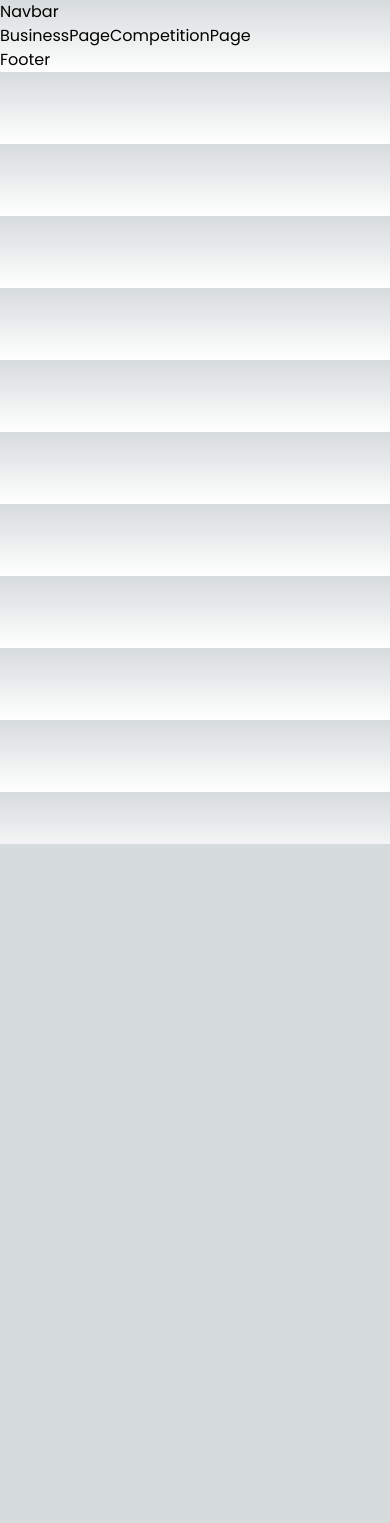
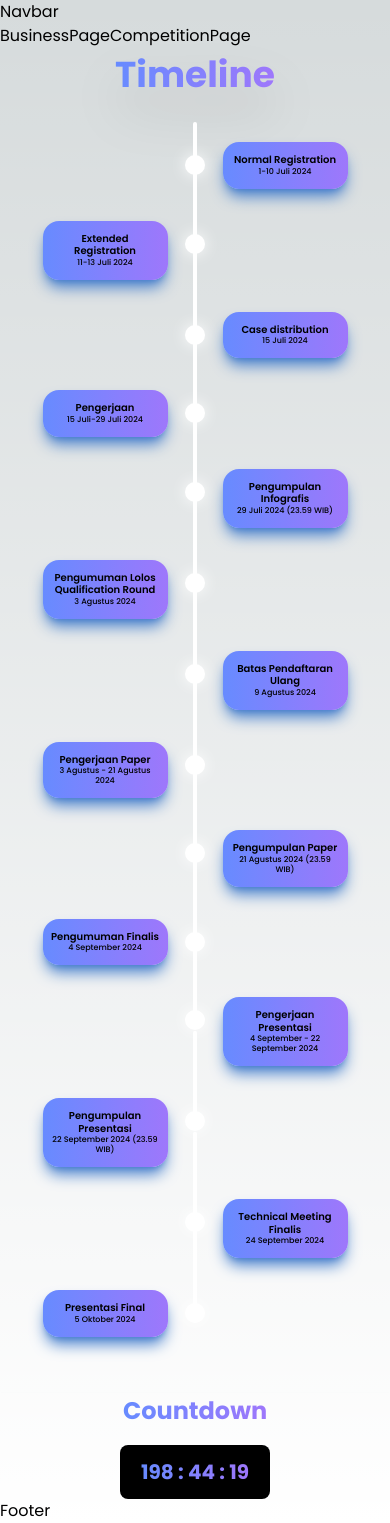
Before and after one commit to farrelathalla/INFEST-2024, a Next.js app: page /busincess-case-competition in a window 390 px wide. Before the commit the page ends 844 px from the top, so only its background shows below. Built offline with nearby package versions, Linux system fonts and the light colour scheme.

Commit message:
feat: add responsivity

```diff
--- a/app/busincess-case-competition/page.js
+++ b/app/busincess-case-competition/page.js
@@ -1,8 +1,33 @@
 import React from 'react'
+import TimelineList from '@/components/timeline/TimelineList'
+import TimelineItem from '@/components/timeline/TimelineItem'
+import Countdown from '@/components/countdown'
 
 const BusinessCaseCompetitionPage = () => {
   return (
-    <div>BusinessPageCompetitionPage</div>
+    <div className=' overflow-x-hidden'>
+      BusinessPageCompetitionPage
+      {/* Timeline */}
+      <TimelineList>
+        <TimelineItem date="1-10 Juli 2024" content="Normal Registration" />
+        <TimelineItem date="11-13 Juli 2024" content="Extended Registration" />
+        <TimelineItem date="15 Juli 2024" content="Case distribution" />
+        <TimelineItem date="15 Juli-29 Juli 2024" content="Pengerjaan" />
+        <TimelineItem date="29 Juli 2024 (23.59 WIB)" content="Pengumpulan Infografis" />
+        <TimelineItem date="3 Agustus 2024" content="Pengumuman Lolos Qualification Round" />
+        <TimelineItem date="9 Agustus 2024" content="Batas Pendaftaran Ulang" />
+        <TimelineItem date="3 Agustus - 21 Agustus 2024" content="Pengerjaan Paper" />
+        <TimelineItem date="21 Agustus 2024 (23.59 WIB)" content="Pengumpulan Paper" />
+        <TimelineItem date="4 September 2024" content="Pengumuman Finalis" />
+        <TimelineItem date="4 September - 22 September 2024" content="Pengerjaan Presentasi " />
+        <TimelineItem date="22 September 2024 (23.59 WIB)" content="Pengumpulan Presentasi" />
+        <TimelineItem date="24 September 2024 " content="Technical Meeting Finalis" />
+        <TimelineItem date="5 Oktober 2024" content="Presentasi Final" />
+      </TimelineList>
+
+      {/* Countdown */}
+      <Countdown date={"07/04/2024 23:59:59"}  />
+    </div>
   )
 }
 
--- a/app/equity-research-competition/page.js
+++ b/app/equity-research-competition/page.js
@@ -1,26 +1,29 @@
 import React from 'react'
 import TimelineList from '@/components/timeline/TimelineList'
-import TimelineItem from '@/components/timeline/TimelineItem';
+import TimelineItem from '@/components/timeline/TimelineItem'
 import Countdown from '@/components/countdown'
 
 const EquityResearchCompetitionPage = () => {
   return (
-    <div>
+    <div className=' overflow-x-hidden'>
+      EquityResearchCompetitionPage
       {/* Timeline */}
       <TimelineList>
-        <TimelineItem date="1-13 Juli 2024" content="Open Registration" />
+        <TimelineItem date="5-12 Juli 2024" content="Early-bird Registration" />
+        <TimelineItem date="13-20 Juli 2024" content="Normal Registration" />
+        <TimelineItem date="21-24 Juli 2024" content="Extended Registration" />
         <TimelineItem date="29 Juli-29 Agustus 2024" content="Pengerjaan Paper" />
-        <TimelineItem date="29 Agustus 2024 (23.59)" content="Pengumpulan Paper" />
+        <TimelineItem date="29 Agustus 2024 (23.59 WIB)" content="Pengumpulan Paper" />
         <TimelineItem date="12 September 2024" content="Pengumuman Finalis" />
         <TimelineItem date="12-25 September 2024" content="Pengerjaan Presentasi" />
-        <TimelineItem date="25 September 2024" content="Pengumpulan Presentasi" />
+        <TimelineItem date="25 September 2024 (23.59 WIB)" content="Pengumpulan Presentasi" />
         <TimelineItem date="26 September 2024" content="Techinal Meeting Finalis" />
         <TimelineItem date="5 Oktober 2024" content="Presentasi Finalis" />
         <TimelineItem date="5 Oktober 2024" content="Pengumuman Juara" />
       </TimelineList>
 
       {/* Countdown */}
-      <Countdown date={"06/30/2024 23:59:59"}  />
+      <Countdown date={"07/04/2024 23:59:59"}  />
     </div>
   )
 }
--- a/components/countdown.js
+++ b/components/countdown.js
@@ -23,7 +23,7 @@ export default function Countdown({ title="Countdown",date }){
     },[])
 
     return (
-        <div className="text-center">
+        <div className="text-center shadow-dark w-full">
             <h2 className='
             relative
             mb-4
@@ -35,7 +35,7 @@ export default function Countdown({ title="Countdown",date }){
             bg-clip-text
             '>{title}</h2>
 
-            <div className="w-[150px] px-3 py-3 rounded-lg mx-auto bg-white text-center">
+            <div className="w-[150px] px-3 py-3 rounded-lg mx-auto bg-black text-center">
                 <p className="
                 text-[20px]
                 poppins-bold
--- a/components/timeline/TimelineItem.js
+++ b/components/timeline/TimelineItem.js
@@ -4,26 +4,28 @@ export default function TimelineItem({ content,date }){
     return (
         <li data-content={content} className="
         bg-gradient-to-r from-[#678BFF] to-[#9E77FB]
-        flex flex-col items-center w-[200px] py-3 my-4 rounded-2xl text-sm
-        odd:translate-x-[150px] even:translate-x-[-150px]
-        relative group
-
-        after:w-1 after:h-32 after:bg-white after:absolute after:top-0
+        flex flex-col items-center w-[125px] sm:w-[200px] py-3 my-4 rounded-2xl text-sm
+        sm:odd:translate-x-[150px] sm:even:translate-x-[-150px]
+        odd:translate-x-[90px] even:translate-x-[-90px]
+        relative group shadow-primary
+        after:w-1 after:h-24 sm:after:h-32 after:bg-white after:absolute after:top-0
         after:translate-y-[-70%] after:rounded-full
-        odd:after:translate-x-[-150px] even:after:translate-x-[150px]
-
+        sm:odd:after:translate-x-[-150px] sm:even:after:translate-x-[150px]
+        odd:after:translate-x-[-90px] even:after:translate-x-[90px]
         first:after:h-10 first:after:translate-y-[-50%]
         ">
 
-            <p className="poppins-semibold text-base px-3 leading-tight">{content}</p>
-            <p className="poppins-medium text-sm">{date}</p>
+            <p className="poppins-semibold text-[10px] sm:text-base px-2 leading-tight">{content}</p>
+            <p className="poppins-medium text-[8px] sm:text-sm px-2 leading-tight">{date}</p>
 
             {/* circle glow */}
             <span className="
-            size-7 rounded-full bg-white absolute
+            size-5 sm:size-7 rounded-full bg-white absolute
             top-0 translate-y-[65%]
-            group-odd:translate-x-[-150px] group-even:translate-x-[150px]
-            before:size-7 before:rounded-full before:bg-white before:blur before:inline-block
+            sm:group-odd:translate-x-[-150px] sm:group-even:translate-x-[150px]
+            group-odd:translate-x-[-90px] group-even:translate-x-[90px]
+            sm:before:size-7 before:rounded-full before:bg-white before:blur before:inline-block
+            before:size-5
             "></span>
 
         </li>
--- a/components/timeline/TimelineList.js
+++ b/components/timeline/TimelineList.js
@@ -2,16 +2,17 @@ import React from "react";
 
 export default function TimelineList({ title="Timeline", children}){
     return (
-        <div className="relative mx-auto text-center">
+        <div className="text-center">
             <h2 className='
             relative
-            mb-10
-            text-[48px]
+            mb-6 sm:mb-10
+            text-[36px] sm:text-[48px]
             poppins-bold
             inline-block
             bg-gradient-to-r from-[#678BFF] to-[#9E77FB]
             text-transparent
             bg-clip-text
+            drop-shadow-2xl
             '>{title}</h2>
 
             <ul className="
```
